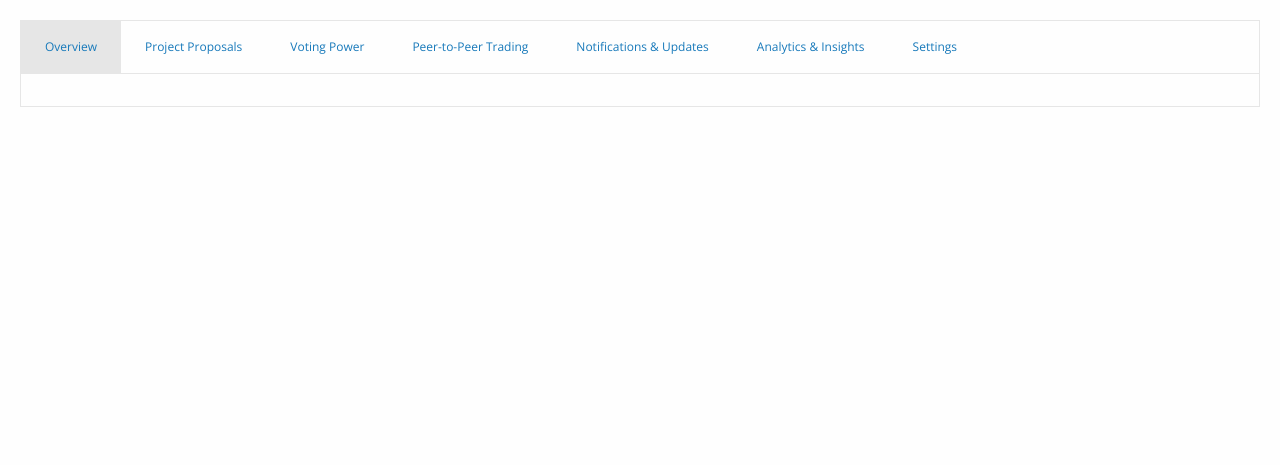
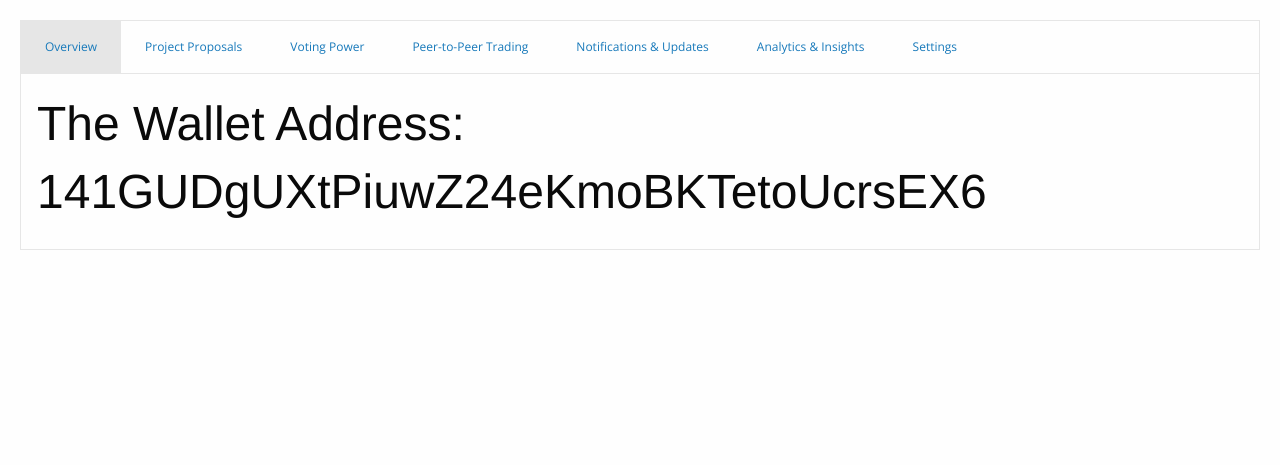
Before and after one commit to williammabotjaeng/imperium, a Flask app: page /home in a window 1280 px wide. Shown: the part 74-539 px from the top of the page. Run offline with Flask 3, Linux system fonts and the light colour scheme; a user stored in the database is signed in; some libraries are stand-ins or nearby versions.

Commit message:
Wallet Address, home.html

```diff
--- a/app.py
+++ b/app.py
@@ -8,6 +8,7 @@ from wtforms import StringField, PasswordField, BooleanField, SubmitField, Selec
 from wtforms.validators import InputRequired, Length, DataRequired, Email
 from dotenv import load_dotenv
 from datetime import datetime
+from bitcoinlib.wallets import Wallet
 
 import moment
 import requests
@@ -186,8 +187,23 @@ def register():
 @login_required
 @app.route("/home")
 def home():
+    return render_template("home.html", current_user=current_user)
 
-    return render_template("home.html", current_user=current_user)
+@app.route("/create_wallet", methods=['GET', 'POST'])
+@login_required
+def create_wallet():
+    if current_user.wallet_address:
+        return redirect(url_for('home'))
+
+    # Generate wallet and get the address
+    wallet = Wallet.create('Wallet1')
+    wallet_address = wallet.get_key().address
+
+    # Save the wallet address to the current user's database record
+    current_user.wallet_address = wallet_address
+    db.session.commit()
+
+    return redirect(url_for('home'))
 
 @app.route("/what")
 def what():
--- a/static/css/app.css
+++ b/static/css/app.css
@@ -185,4 +185,5 @@ a.nav-link-text {
 .empty-state-wallet {
     justify-content: center;
     align-items: center;
+    text-align: center;
 }
--- a/templates/home.html
+++ b/templates/home.html
@@ -19,13 +19,15 @@
                 <h1>You Currently do not have a Wallet!</h1>
                 <p>What would you like to do?</p>
                 <div>
-                    <h3>Create a New Wallet</h3>
+                    <h3><a href="/create_wallet">Create a New Wallet</a></h3>
                     <h2>or</h2>
-                    <h3>Assign an Existing Wallet</h3>
+                    <h3><a href="">Assign an Existing Wallet</a></h3>
                 </div>
             </div>
           {% else %}
-
+            <div>
+                <h1>The Wallet Address: {{ current_user.wallet_address }}</h1>
+            </div>
           {% endif %}
         </div>
         <div class="tabs-panel" id="projects">
```
Also changed, not shown: instance/database.db.
